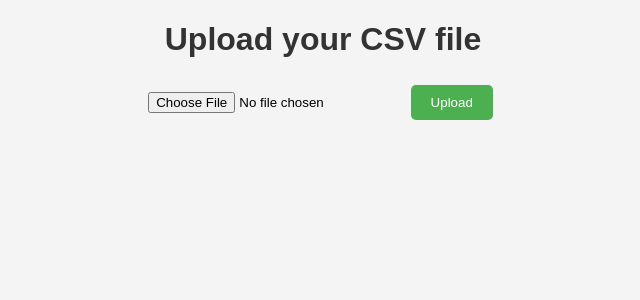
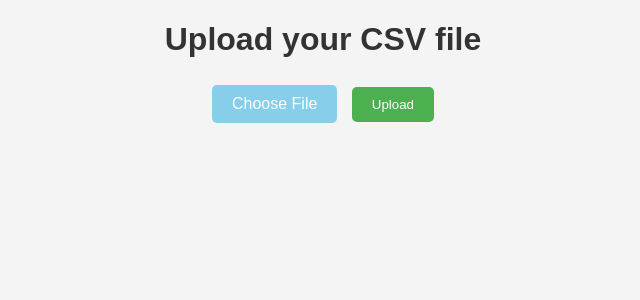
Before and after one commit to Afromerom/PERSONAL_PY, a Flask app: page / in a window 1280 px wide. Shown: the top 300 px of the page, without its empty margins (317-957 px from the left). Run offline with Flask 3, Linux system fonts and the light colour scheme.

Commit message:
visualadj

```diff
--- a/WEB/mi_web/templates/index.html
+++ b/WEB/mi_web/templates/index.html
@@ -3,10 +3,7 @@
 <head>
     <meta charset="UTF-8">
     <meta name="viewport" content="width=device-width, initial-scale=1.0">
-    <!-- Título de la página -->
     <title>Upload CSV</title>
-
-    <!-- Estilos CSS para la página -->
     <style>
         /* Estilo para la tabla */
         table.data {
@@ -56,6 +53,21 @@
         input[type="submit"]:hover {
             background-color: #45a049; /* Cambia el color del fondo al pasar por encima */
         }
+        /* Estilo para el botón de seleccionar archivo */
+        .custom-file-upload {
+            background-color: #87CEEB; /* Fondo azul claro */
+            color: white; /* Texto en blanco */
+            border: none; /* Sin bordes */
+            padding: 10px 20px; /* Espaciado interno */
+            margin: 5px; /* Espacio alrededor */
+            cursor: pointer; /* Cambia el cursor al pasar por encima */
+            border-radius: 5px; /* Bordes redondeados */
+            display: inline-block; /* Alineación en línea */
+        }
+        /* Oculta el input original para seleccionar archivo */
+        input[type="file"] {
+            display: none; /* Oculta el input original */
+        }
         /* Estilo para los subtítulos */
         h2 {
             color: #555; /* Color del texto */
@@ -70,7 +82,12 @@
 
     <!-- Formulario para subir el archivo CSV y calcular los promedios -->
     <form method="post" enctype="multipart/form-data">
-        <input type="file" name="file"> <!-- Input para seleccionar el archivo CSV -->
+        <!-- Botón personalizado para seleccionar archivo -->
+        <label for="file-upload" class="custom-file-upload">
+            Choose File
+        </label>
+        <input id="file-upload" type="file" name="file"> <!-- Input oculto para seleccionar el archivo CSV -->
+
         <input type="submit" value="Upload"> <!-- Botón para subir el archivo -->
         {% if tables %}
             <input type="submit" formaction="/calculate" value="Calculate Average"> <!-- Botón para calcular el promedio si ya se subió un archivo -->
```
